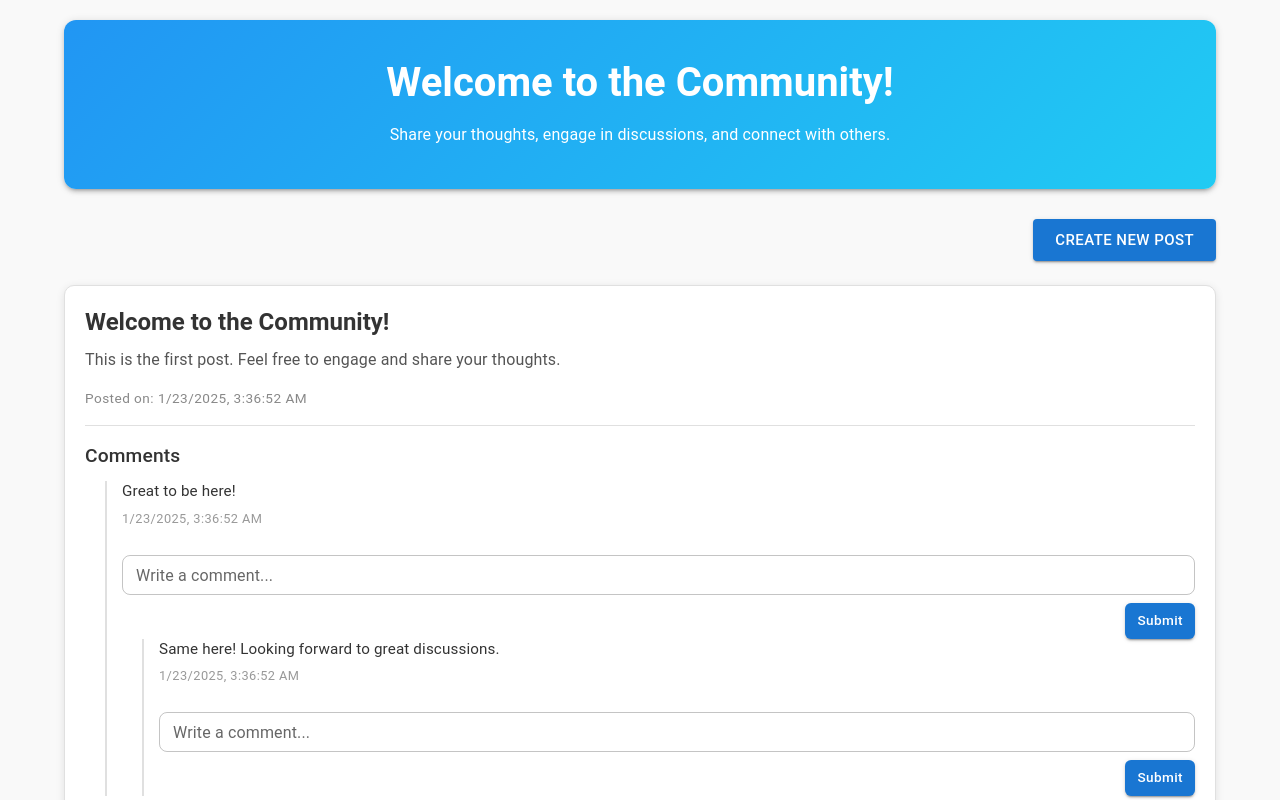
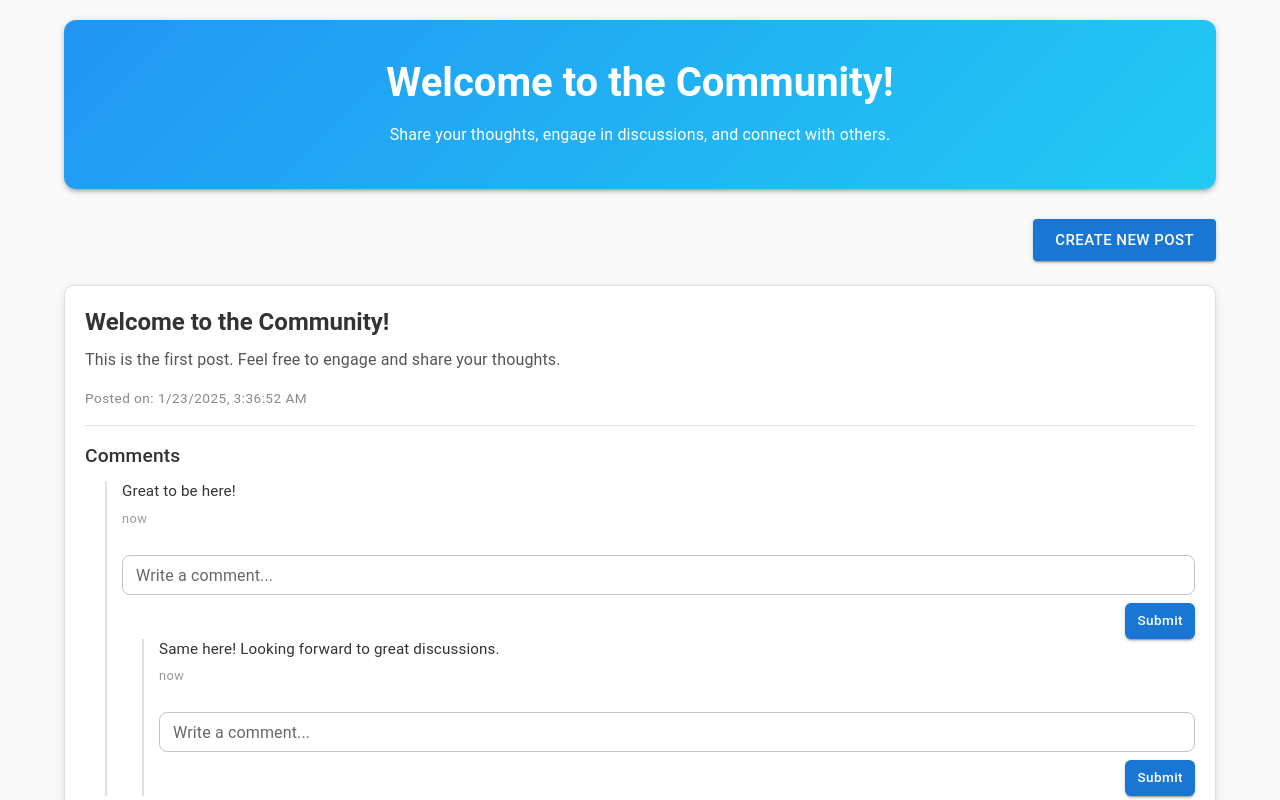
Before and after one commit to abrsh6266/community-page, a React (Vite) app: page / in a window 1280 px wide. Shown: the top 800 px of the page. Built offline with nearby package versions, Linux system fonts and the light colour scheme.

Commit message:
getting relative time

```diff
--- a/src/components/CommentList.tsx
+++ b/src/components/CommentList.tsx
@@ -3,6 +3,7 @@ import { Box, Typography } from "@mui/material";
 import { Comment } from "../hooks/usePosts";
 import CommentForm from "./Forms/CommentForm";
 import "../styles/components/comment.scss";
+import { getRelativeTime } from "../utilities/getRelativeTime";
 
 interface CommentListProps {
   comments: Comment[];
@@ -16,7 +17,7 @@ const CommentList: React.FC<CommentListProps> = ({ comments, onAddReply }) => {
         <Box key={comment.id} className="comment-item">
           <Typography className="comment-body">{comment.body}</Typography>
           <Typography variant="caption" className="comment-created-at">
-            {new Date(comment.created_at).toLocaleString()}
+            {getRelativeTime(comment.created_at)}
           </Typography>
           <CommentForm onSubmit={(body) => onAddReply(body, comment.id)} />
           {comment.replies.length > 0 && (
--- /dev/null
+++ b/src/utilities/getRelativeTime.ts
@@ -0,0 +1,29 @@
+export function getRelativeTime(inputDate: Date | string | number): string {
+  const date = new Date(inputDate);
+  const now = new Date();
+  const formatter = new Intl.RelativeTimeFormat("en", { numeric: "auto" });
+
+  const secondsElapsed = (date.getTime() - now.getTime()) / 1000;
+  const minutesElapsed = secondsElapsed / 60;
+  const hoursElapsed = minutesElapsed / 60;
+  const daysElapsed = hoursElapsed / 24;
+  const weeksElapsed = daysElapsed / 7;
+  const monthsElapsed = daysElapsed / 30;
+  const yearsElapsed = daysElapsed / 365;
+
+  if (Math.abs(secondsElapsed) < 60) {
+    return formatter.format(Math.round(secondsElapsed), "second");
+  } else if (Math.abs(minutesElapsed) < 60) {
+    return formatter.format(Math.round(minutesElapsed), "minute");
+  } else if (Math.abs(hoursElapsed) < 24) {
+    return formatter.format(Math.round(hoursElapsed), "hour");
+  } else if (Math.abs(daysElapsed) < 7) {
+    return formatter.format(Math.round(daysElapsed), "day");
+  } else if (Math.abs(weeksElapsed) < 4) {
+    return formatter.format(Math.round(weeksElapsed), "week");
+  } else if (Math.abs(monthsElapsed) < 12) {
+    return formatter.format(Math.round(monthsElapsed), "month");
+  } else {
+    return formatter.format(Math.round(yearsElapsed), "year");
+  }
+}
```
Also changed, not shown: src/utilities/index.ts (deleted, +0 -38 lines).
